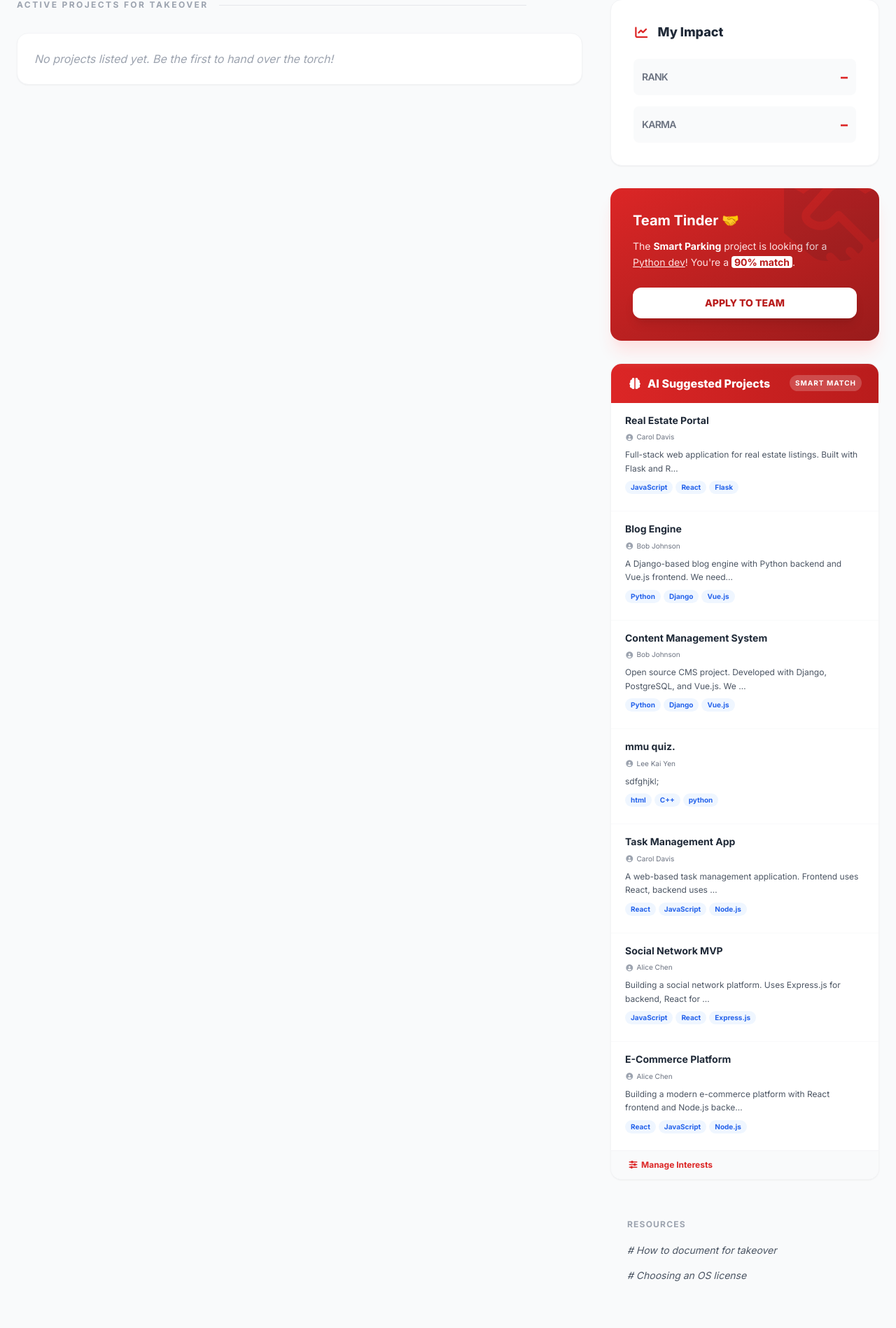
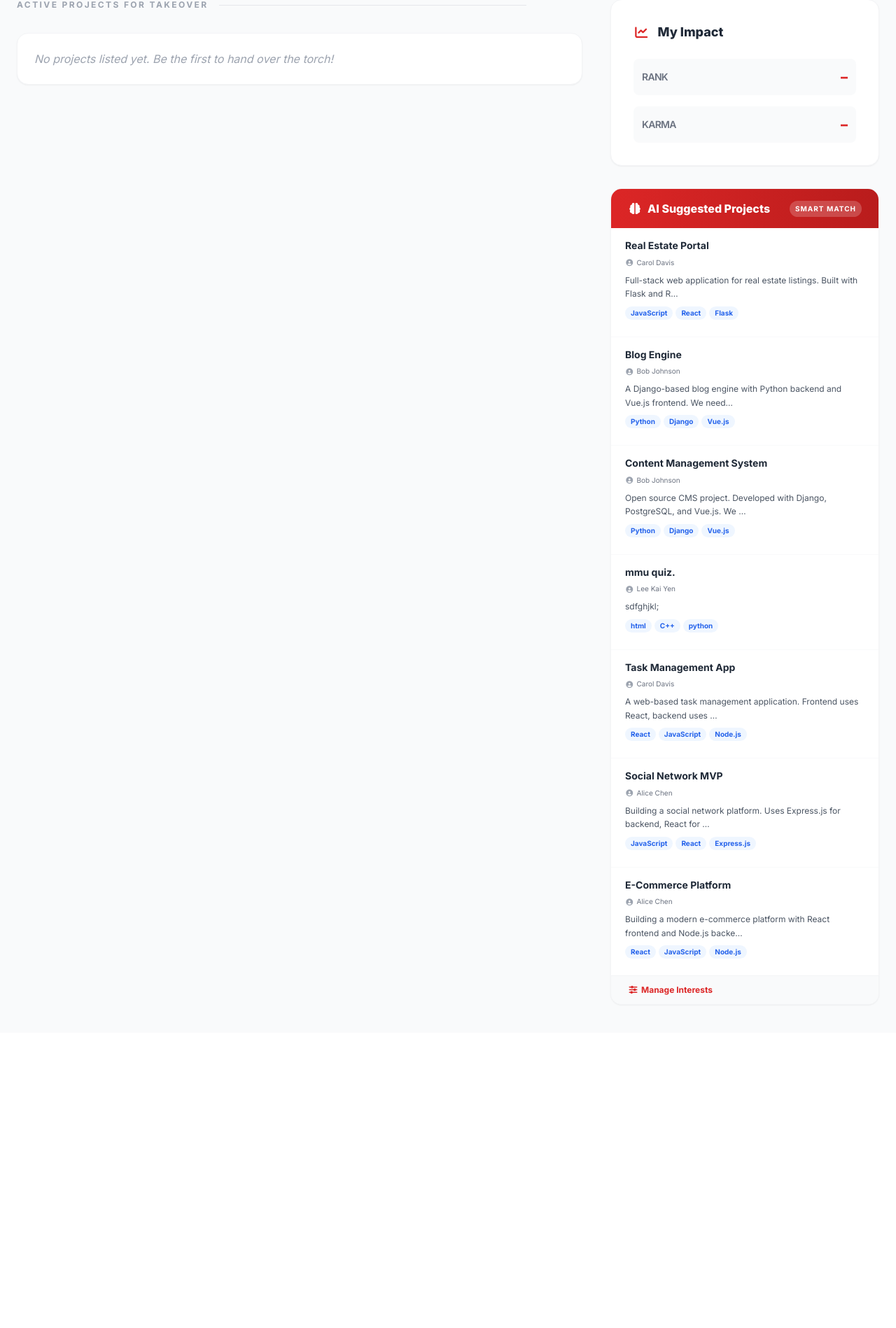
Before and after one commit to ShawnLee0917/Mini-IT-Project-MMU-OSS-Project-Directory-Team-Tinder--Group-25, a Flask app: page / in a window 1280 px wide. Shown: the part 465-2363 px from the top of the page at 70% size. After the commit the page ends 1902 px from the top, so only its background shows below. Run offline with Flask 3, Linux system fonts and the light colour scheme; a user stored in the database is signed in; data comes from the database, SQL or seed files in the repository; data that the repository does not hold is empty; some libraries are stand-ins or nearby versions.

Commit message:
updated code

```diff
--- a/website/templates/Navigation.html
+++ b/website/templates/Navigation.html
@@ -197,19 +197,6 @@
             </div>
         </div>
 
-        <div class="bg-gradient-to-br from-red-600 to-red-800 p-8 rounded-2xl shadow-xl shadow-red-100 relative overflow-hidden group">
-            <div class="absolute -right-4 -top-4 opacity-10 group-hover:scale-110 transition duration-500">
-                <i class="fas fa-handshake text-9xl"></i>
-            </div>
-            <h3 class="font-bold text-white text-xl mb-3 flex items-center">Team Tinder 🤝</h3>
-            <p class="text-sm text-red-100 mb-6 leading-relaxed">
-                The <span class="font-bold text-white">Smart Parking</span> project is looking for a <span class="underline decoration-white">Python dev</span>! You're a <span class="font-bold bg-white text-red-700 px-1 rounded">90% match</span>.
-            </p>
-            <button class="w-full bg-white text-red-700 py-3 rounded-xl text-sm font-black shadow-lg hover:bg-red-50 transition active:scale-95">
-                APPLY TO TEAM
-            </button>
-        </div>
-
         <!-- AI Suggested Projects -->
         <div class="bg-white rounded-2xl shadow-sm border border-gray-100 overflow-hidden">
             <div class="bg-gradient-to-r from-red-600 to-red-700 px-6 py-4 flex items-center justify-between">
@@ -232,13 +219,7 @@
 
 
 
-        <div class="p-6">
-            <h4 class="text-xs font-bold text-gray-400 uppercase tracking-widest mb-4">Resources</h4>
-            <ul class="space-y-3">
-                <li><a href="#" class="text-sm text-gray-600 hover:text-red-600 font-medium transition italic"># How to document for takeover</a></li>
-                <li><a href="#" class="text-sm text-gray-600 hover:text-red-600 font-medium transition italic"># Choosing an OS license</a></li>
-            </ul>
-        </div>
+
     </div>
 </main>
 
```
